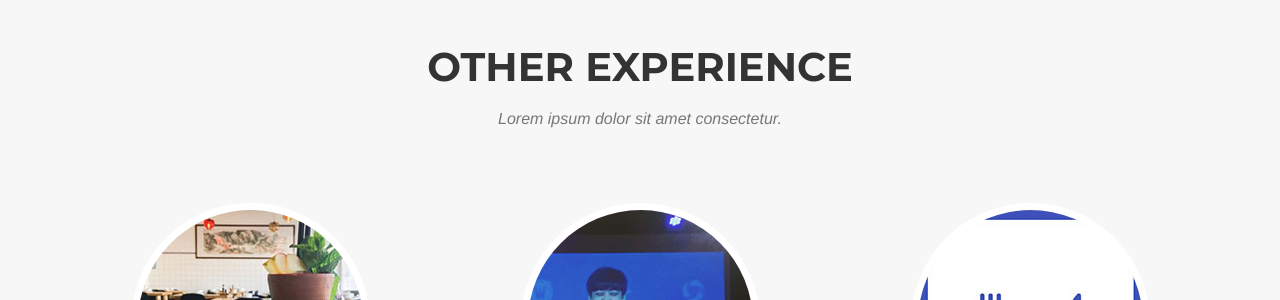
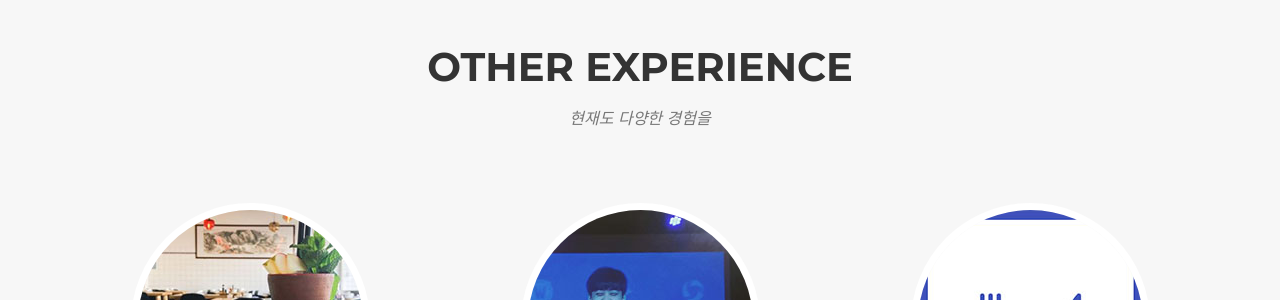
Before and after one commit to aimho23/portfolio, a Jekyll site: the page built from index.html, in a window 1280 px wide and 900 px high, scrolled down 4449 px. Shown: the part 150-450 px from the top of the window. Built offline with Jekyll 4.4.1, drawn with Linux system fonts in a browser that asks for light colours; some web fonts are replaced.

Commit message:
about 경험

```diff
--- a/_config.yml
+++ b/_config.yml
@@ -36,7 +36,7 @@ people:
 social:
   - title: instagram
     url: https://www.instagram.com/aim_ho/
-  - title: Medium
+  - title: Google
     url: https://brunch.co.kr/@aimho
   - title: github
     url: https://github.com/aimho23
--- a/_includes/team.html
+++ b/_includes/team.html
@@ -4,7 +4,7 @@
             <div class="row">
                 <div class="col-lg-12 text-center">
                     <h2 class="section-heading">Other Experience</h2>
-                    <h3 class="section-subheading text-muted">Lorem ipsum dolor sit amet consectetur.</h3>
+                    <h3 class="section-subheading text-muted">현재도 다양한 경험을</h3>
                 </div>
             </div>
             <div class="row">
```
